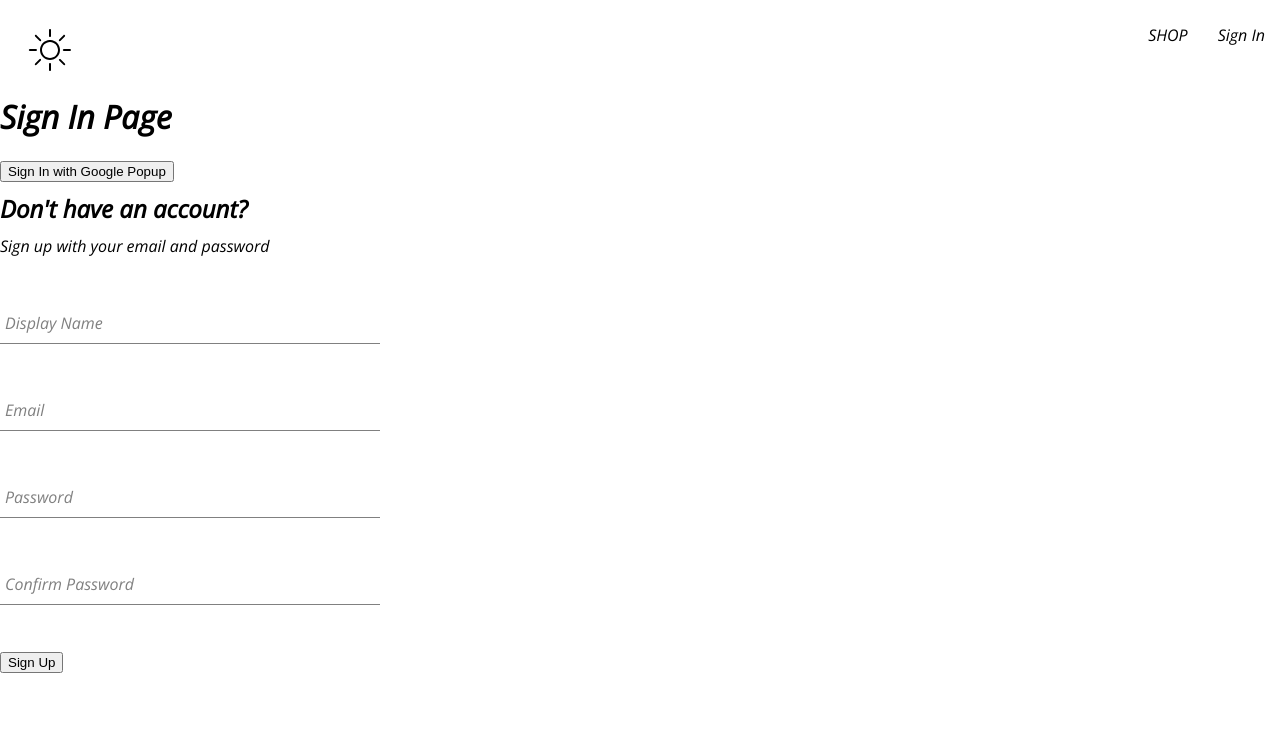
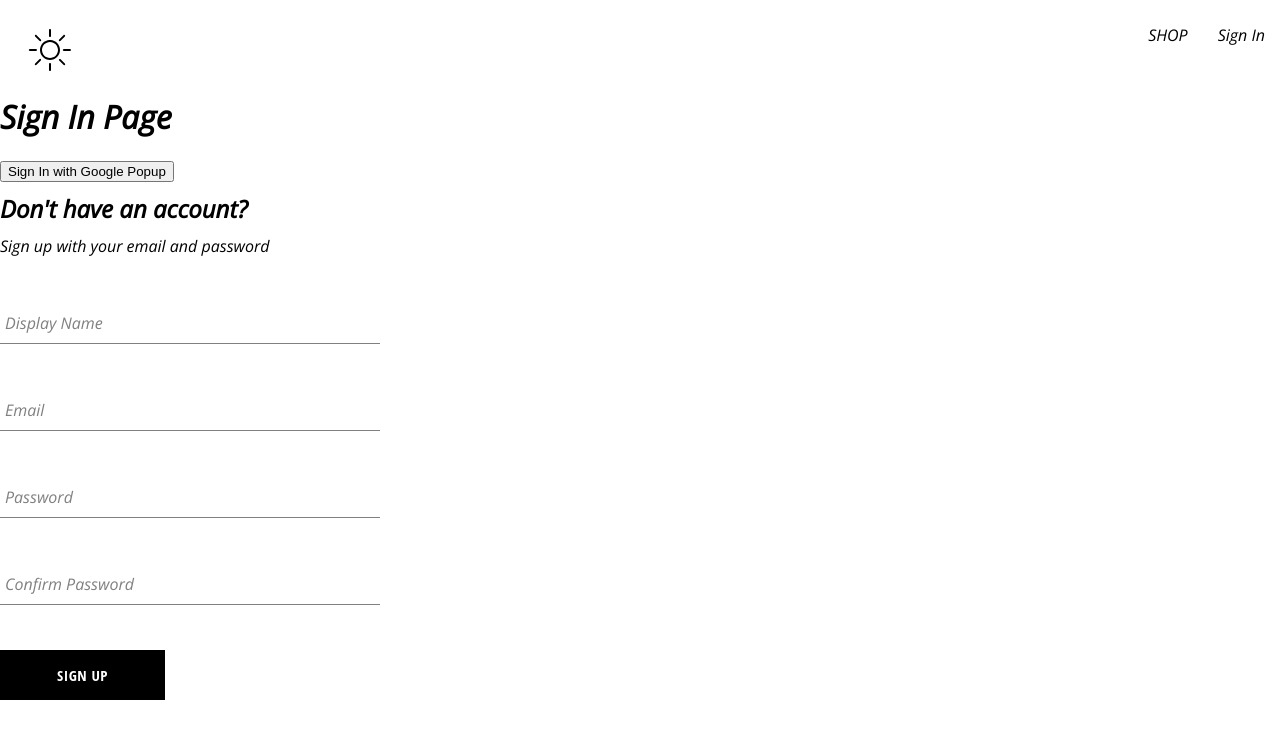
Before and after one commit to lss555/e-com-clothing, a React (Create React App) app: page /sign-in in a window 1280 px wide. Shown: the top 738 px of the page. Built offline with nearby package versions, Linux system fonts and the light colour scheme.

Commit message:
Button component, styling for 3 different button types

```diff
--- /dev/null
+++ b/src/components/button/button.styles.scss
@@ -0,0 +1,45 @@
+.button-container {
+  min-width: 165px;
+  width: auto;
+  height: 50px;
+  letter-spacing: 0.5px;
+  line-height: 50px;
+  padding: 0 35px 0 35px;
+  font-size: 15px;
+  background-color: black;
+  color: white;
+  text-transform: uppercase;
+  font-family: 'Open Sans Condensed'; font-weight: bolder;
+  border: none;
+  cursor: pointer;
+  display: flex;
+  justify-content: center;
+
+    &:hover {
+      background-color: white;
+      color: black;
+      border: 1px solid black;
+    }
+
+    &.google-sign-in {
+      background-color: #4285f4;
+      color: white;
+
+        &:hover {
+          background-color: #357ae8;
+          border: none;
+        }
+      }
+
+      &.inverted {
+        background-color: white;
+        color: black;
+        border: 1px solid black;
+
+          &:hover {
+            background-color: black;
+            color: white;
+            border: none;
+          }
+        }
+      }
--- a/src/components/sign-up/sign-up-form.component.jsx
+++ b/src/components/sign-up/sign-up-form.component.jsx
@@ -4,7 +4,8 @@
   createUserDocumentFromAuth
 } from '../../utils/firebase/firebase.utils.js';
 import FormInput from '../form-input/form-input.component.jsx';
-import './sign-up-form.styles.scss'
+import './sign-up-form.styles.scss';
+import Button from '../button/button.component.jsx';
 
 const defaultFormFields = {
   displayName: '',
@@ -17,7 +18,7 @@
   const [formFields, setFormFields] = useState(defaultFormFields);
   const { displayName, email, password, confirmPassword } = formFields;
 
-  console.log(formFields);
+  // console.log(formFields);
 
   const resetFormFields = () => {
     setFormFields(defaultFormFields);
@@ -83,7 +84,7 @@
           required
           onChange={handleChange} name="confirmPassword" value={confirmPassword}/>
 
-          <button tpye="submit">Sign Up</button>
+          <Button type="submit">Sign Up</Button>
         </form>
     </div>
   );
```
Also changed, not shown: src/components/button/button.component.jsx (+6 -4 lines).
